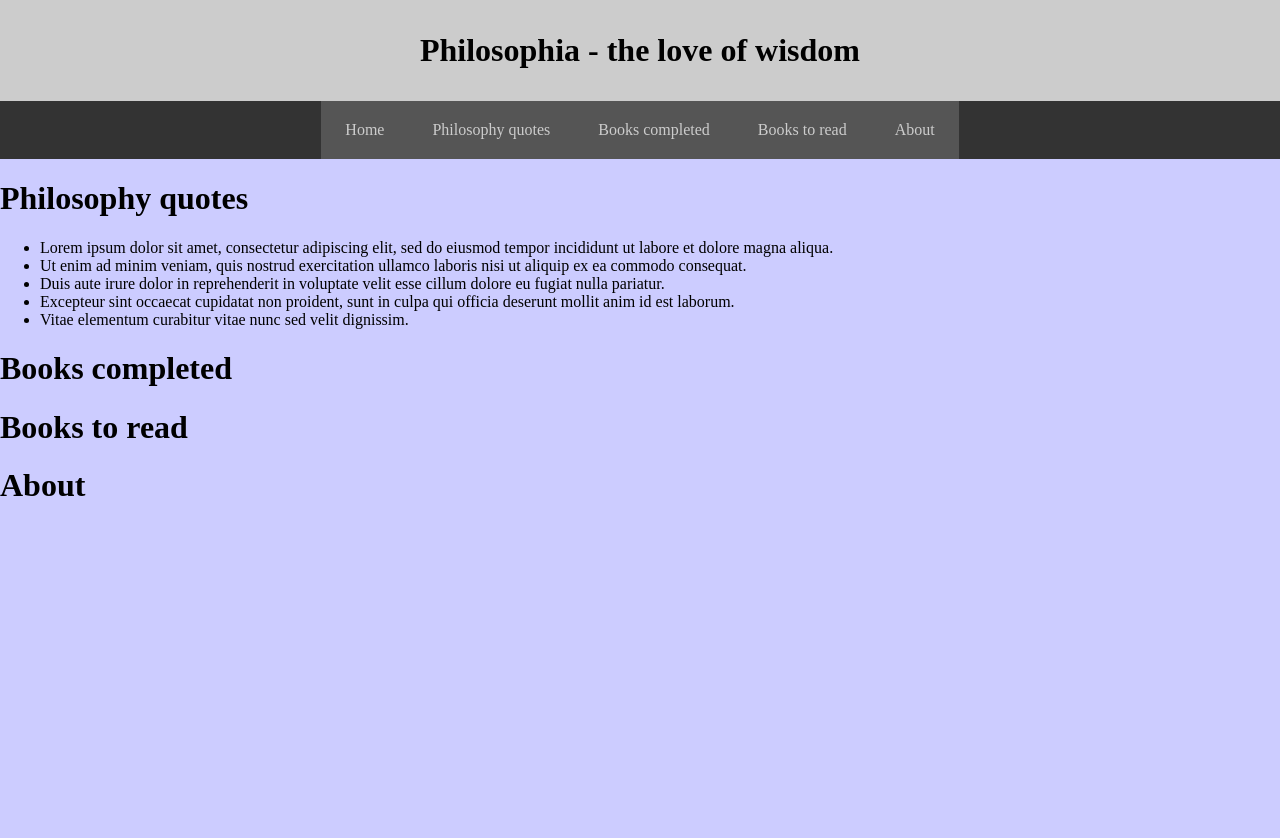
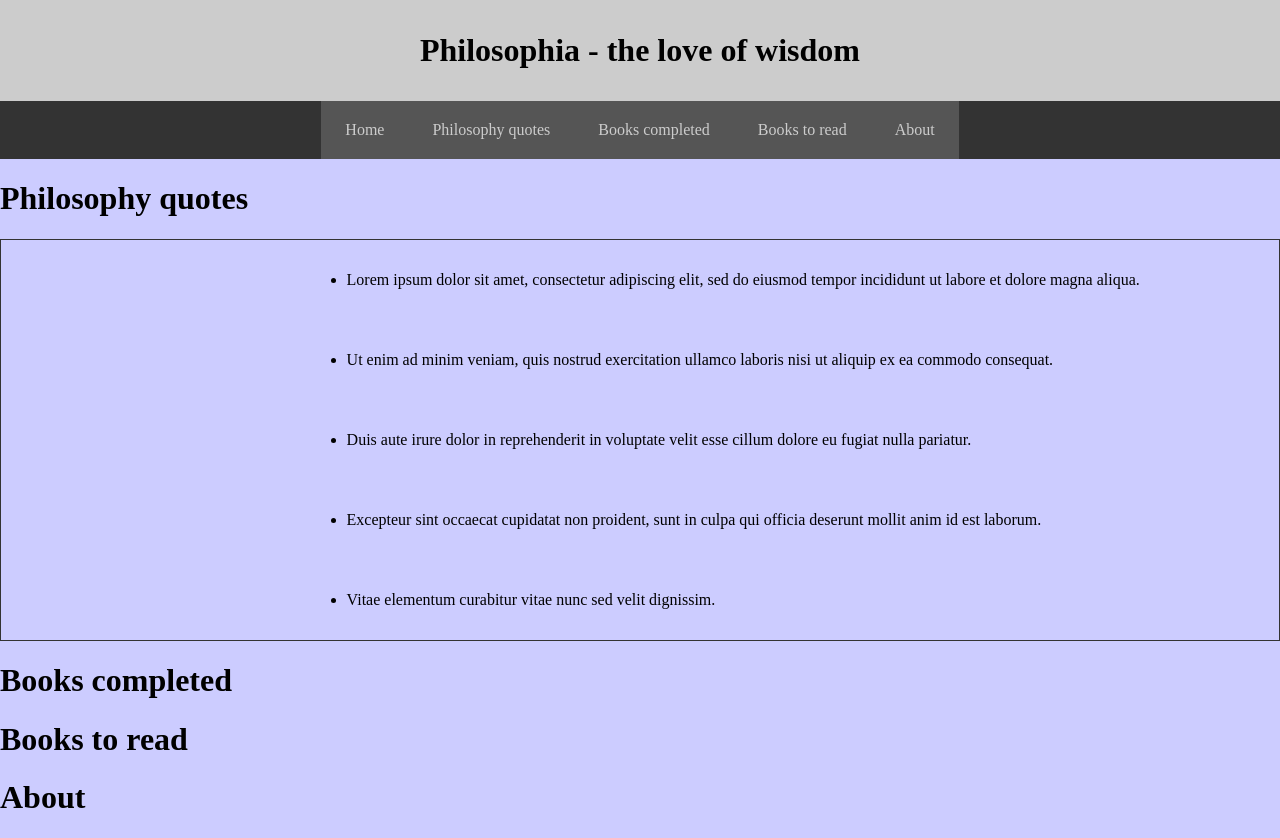
Before and after one commit to SaeedAli2/Etymology, a plain HTML site: page index.html in a window 1280 px wide. Before the commit the page ends 800 px from the top, so only its background shows below. Drawn offline with Linux system fonts and the light colour scheme.

Commit message:
added a class to the quotes list and edited css for said class

```diff
--- a/css/styles.css
+++ b/css/styles.css
@@ -6,6 +6,18 @@
 body {
     background: #fcc;
   }
+
+html {
+  scroll-behavior: smooth;
+}
+
+
+.quotes {
+  margin: 0;
+  padding-left: 27%;
+  line-height: 5em;
+  border: 1px solid #333;
+}
 
 /* HORIZONTAL MENU */
 
--- a/index.html
+++ b/index.html
@@ -8,7 +8,7 @@
   <link rel="stylesheet" href="css/styles.css">
 </head>
 
-<body>
+<body class = "grid">
 
   <header>
   <h1>Philosophia - the love of wisdom</h1>
@@ -25,7 +25,7 @@
   <main>
     <div id="#2">
       <h1>Philosophy quotes</h1>
-      <ul>
+      <ul class="quotes">
         <li>Lorem ipsum dolor sit amet, consectetur adipiscing elit, sed do eiusmod tempor incididunt ut labore et dolore magna aliqua.</li>
         <li>Ut enim ad minim veniam, quis nostrud exercitation ullamco laboris nisi ut aliquip ex ea commodo consequat.</li>
         <li>Duis aute irure dolor in reprehenderit in voluptate velit esse cillum dolore eu fugiat nulla pariatur.</li>
```
